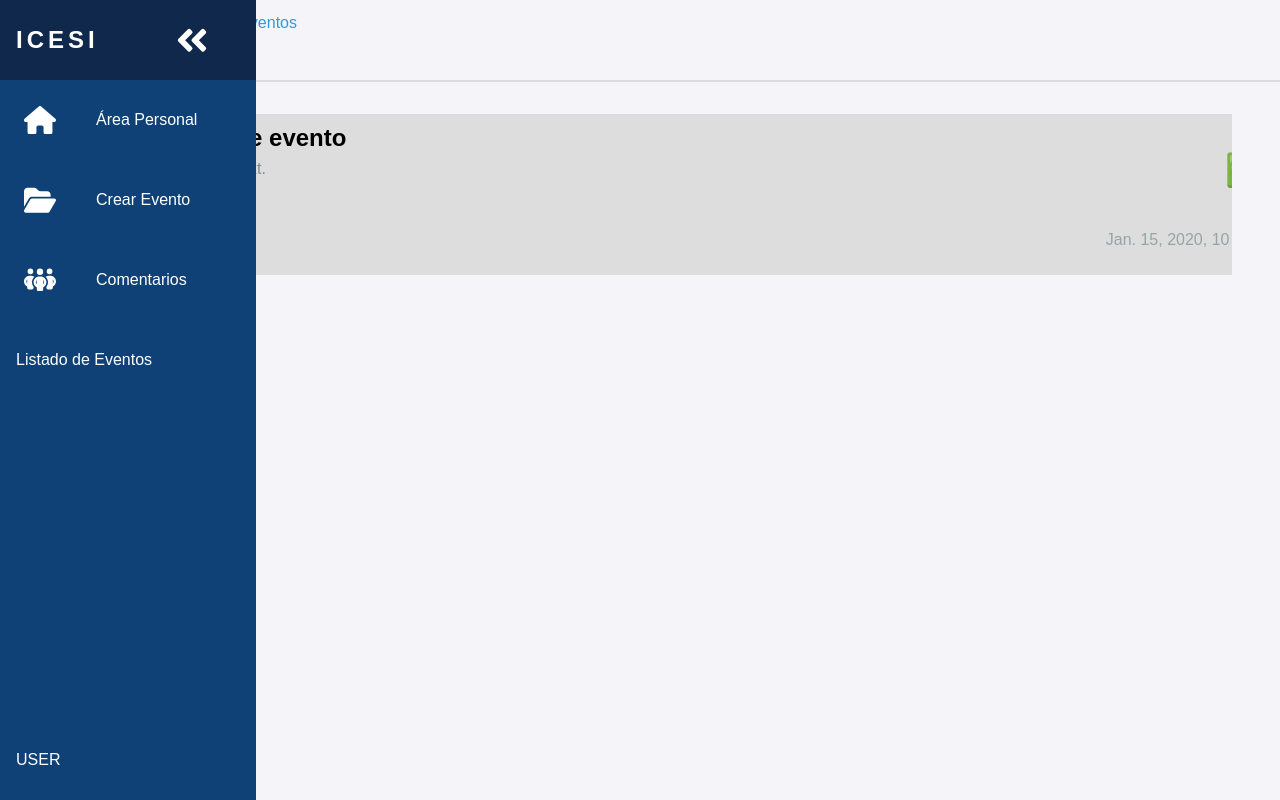
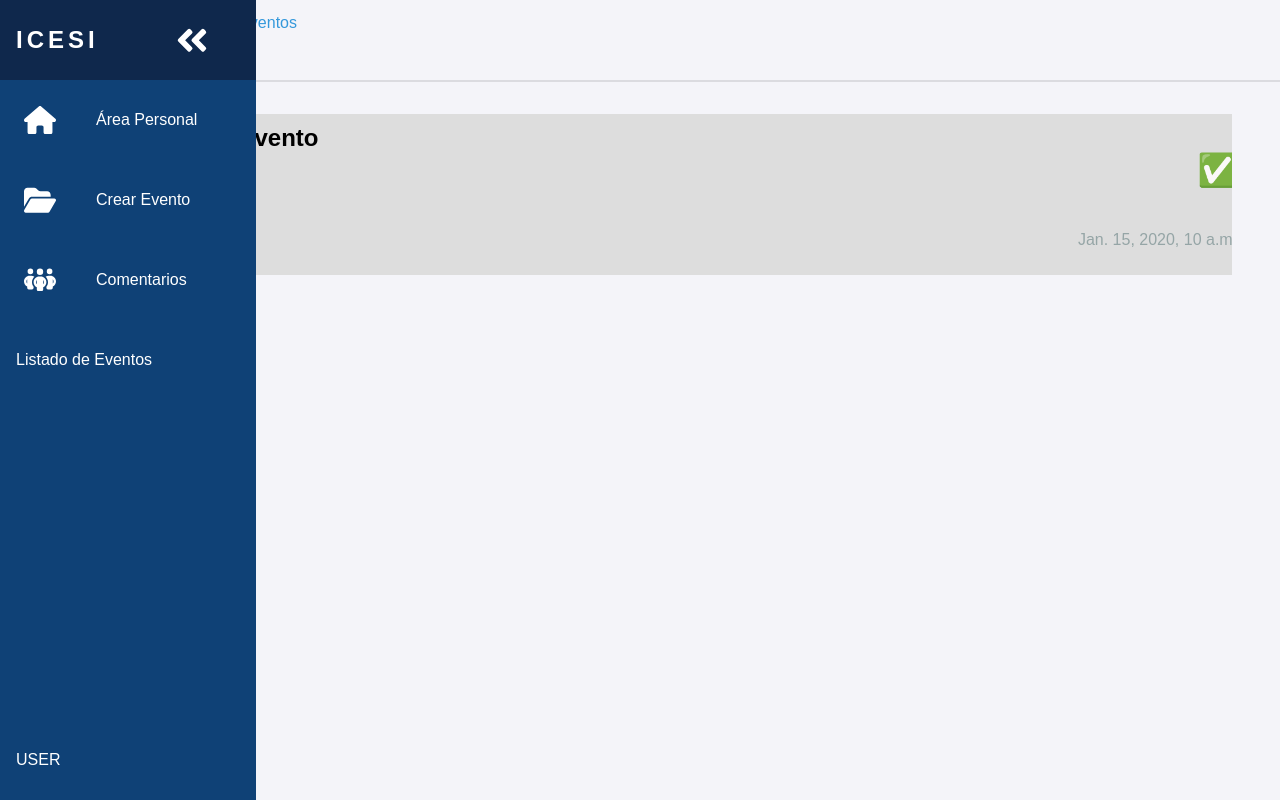
Before and after one commit to JohanDanielAguirre/Proyecto_eventos_mongo_y_postgressql, a Django app: template mainapp/templates/eventsList.html in a window 1280 px wide. Run offline with Django 5.2, Linux system fonts and the light colour scheme; the template is opened without the code that fills it: most values are stand-ins (such as "Sample title", 1, 10 or a date in 2020); parts of the project's set-up code (start-up, migrations or seed data) failed here and were passed over.

Commit message:
style: fix the style for the event list

```diff
--- a/mainapp/static/css/eventosListStyle.css
+++ b/mainapp/static/css/eventosListStyle.css
@@ -22,20 +22,18 @@ body {
 .event-link {
   text-decoration: none;
   color: inherit;
-  width: 100%;
+  width: 50%;
+  margin-left: 2%;
 }
 
 /* Contenedor de cada evento */
 .wrapperEvent {
-  display: flex;
-  flex-direction: column;
-  align-items: center;
-  padding-right: 14px;
-  width: 120%;
-  padding-left: 20px;
-  max-height: 120%;
-  overflow-y: auto;
-  margin-left: 30px;
+    display: flex;
+    flex-direction: column;
+    padding-right: 14px;
+    width: 100%;
+    max-height: 87vh;
+    overflow-y: auto;
 }
 
 .wrapperEvent::-webkit-scrollbar {
--- a/mainapp/templates/eventsList.html
+++ b/mainapp/templates/eventsList.html
@@ -37,12 +37,7 @@
                     </div>
                 </div>
             </a>
-            <div id="info{{ evento.id }}" class="info" style="display: none;">
-                <h3>{{ evento.title }}</h3>
-                <div class="text">{{ evento.description }}</div>
-            </div>
         {% endfor %}
     </div>
 </div>
-<script src="{% static 'js/eventsScripts.js' %}"></script>
 {% endblock %}
--- a/mainapp/views/evento.py
+++ b/mainapp/views/evento.py
@@ -21,7 +21,6 @@ class EventsView(View):
             evento['id'] = str(evento['_id'])
             # Eliminar el campo _id para evitar el error de plantilla
             del evento['_id']
-
         # Pasar los eventos a la plantilla
         client.close()
         return render(request, 'eventsList.html', {'eventos': eventos})
```
